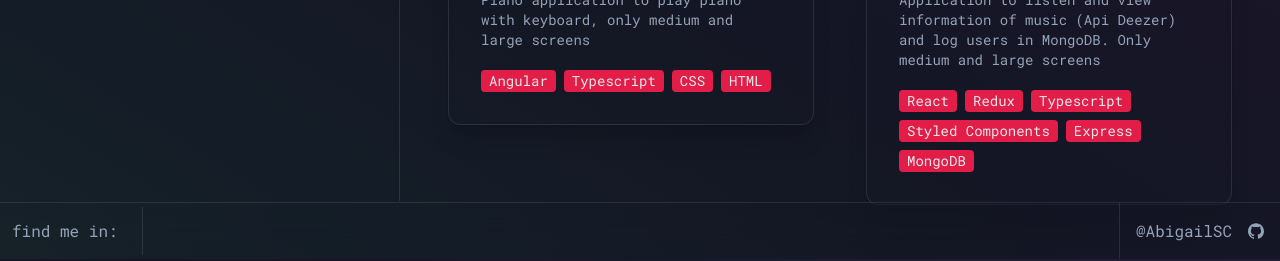
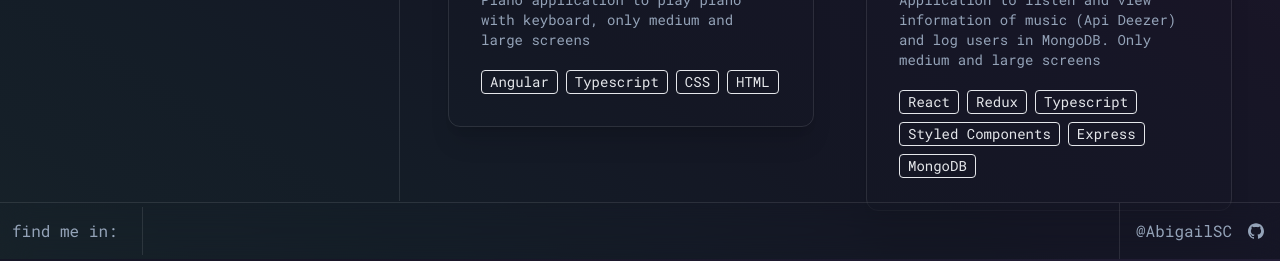
Before and after one commit to AbigailSC/portfolio, a React (Vite) app: page /#/projects in a window 1280 px wide. Shown: the part 541-802 px from the top of the page. Built offline with nearby package versions, Linux system fonts and the light colour scheme.

Commit message:
feat: change color border project

```diff
--- a/src/components/Project/Project.jsx
+++ b/src/components/Project/Project.jsx
@@ -24,7 +24,7 @@ export const Project = ({ name, img, index, description, deployLink, tecnologies
             {tecnologies.map((tecnology, index) => (
               <li
                 key={index}
-                className="px-2 py-1 text-sm leading-none text-center text-gray-200 list-outside rounded bg-rose-600 whitespace-nowrap list"
+                className="px-2 py-1 text-sm leading-none text-center text-gray-200 list-outside border border-gray-200 rounded whitespace-nowrap list"
               >
                 {tecnology}
               </li>
```
